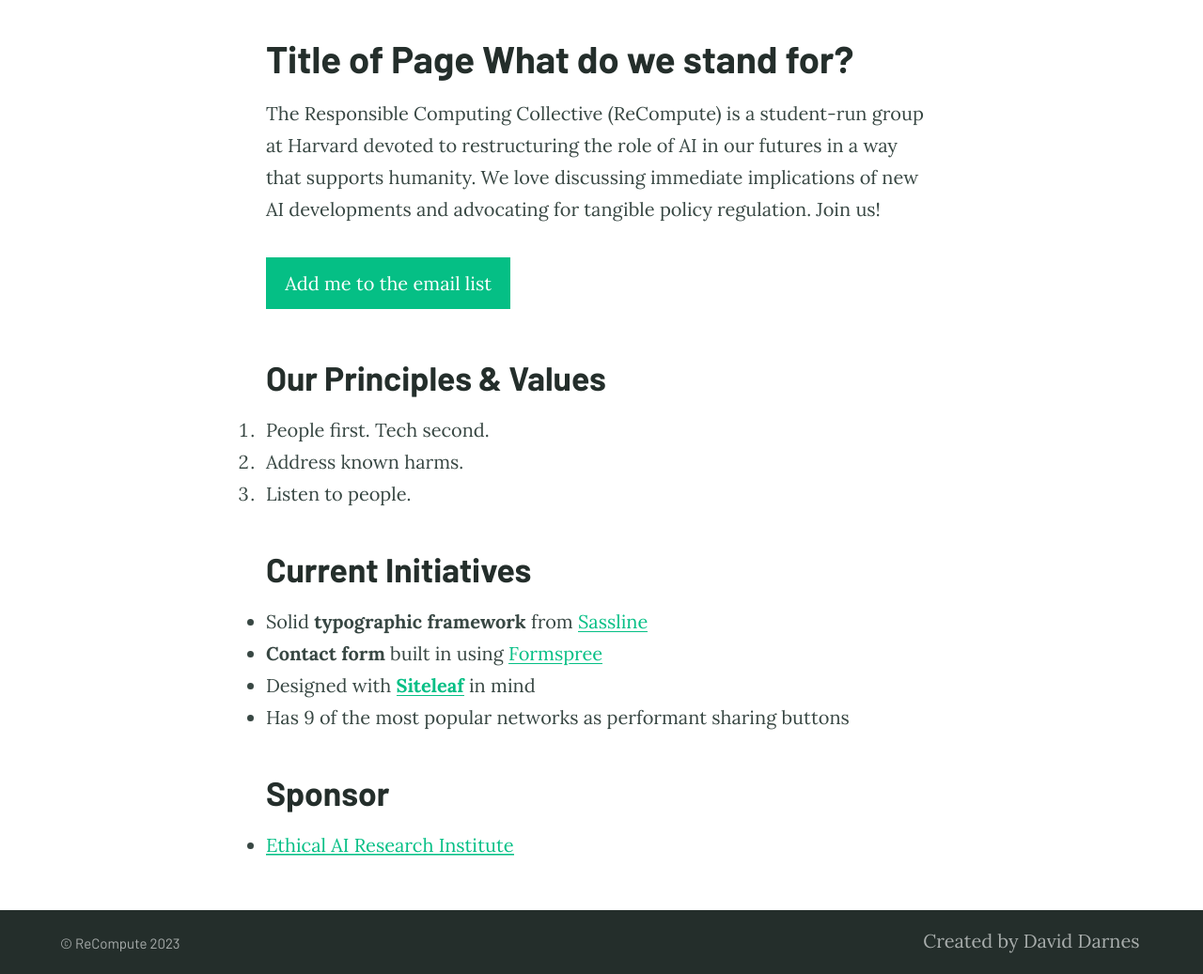
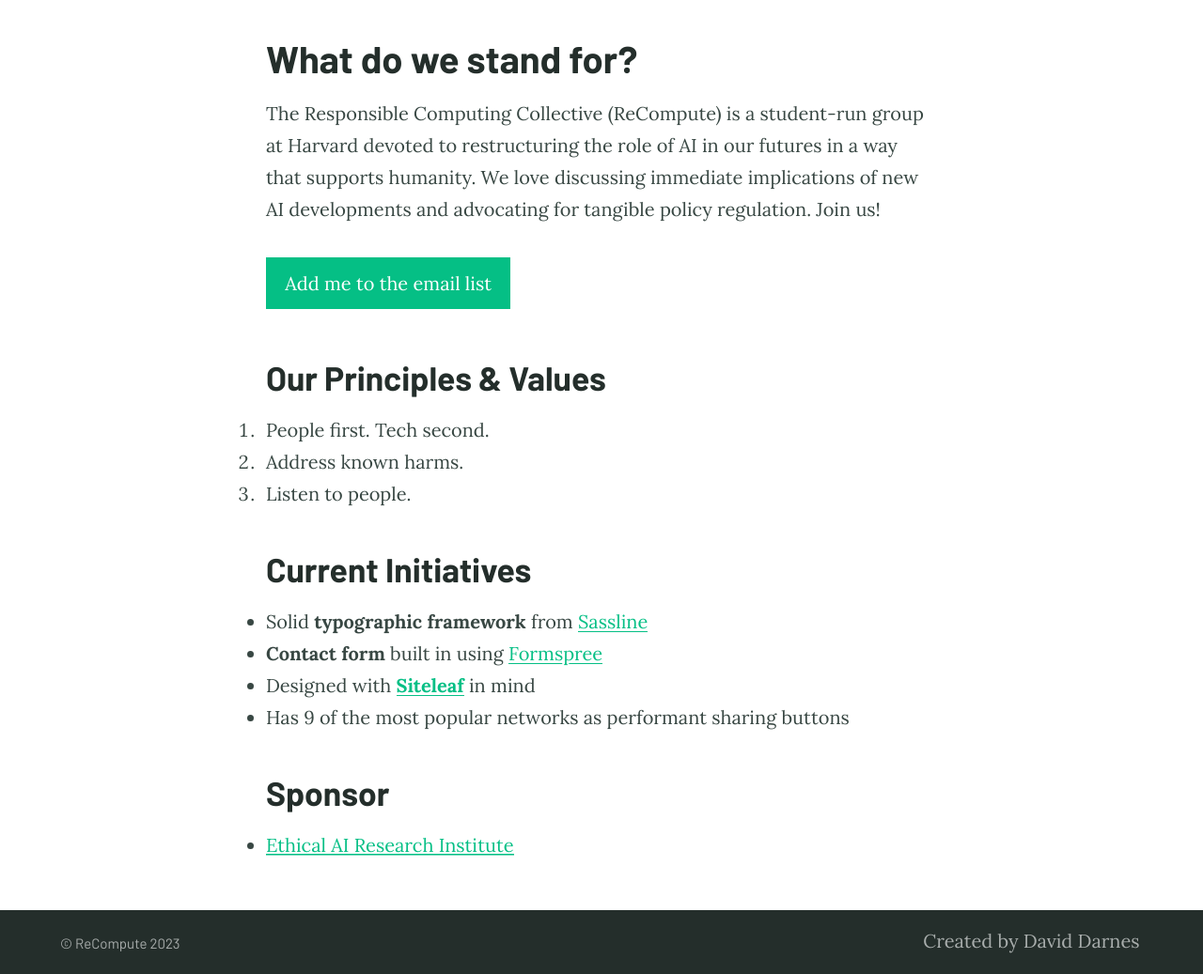
Before and after one commit to ResponsibleComputingCollective/responsiblecomputingcollective.github.io, a Jekyll site: the page built from index.md, in a window 1280 px wide. Shown: the part 408-1445 px from the top of the page at 94% size. Built offline with Jekyll 4.4.1, drawn with Linux system fonts in a browser that asks for light colours.

Commit message:
Update page title

```diff
--- a/index.md
+++ b/index.md
@@ -1,5 +1,5 @@
 ---
-title: Title of Page What do we stand for?
+title: What do we stand for?
 feature_text: |
   ## ReCompute
   The Responsible Computing Collective
```
